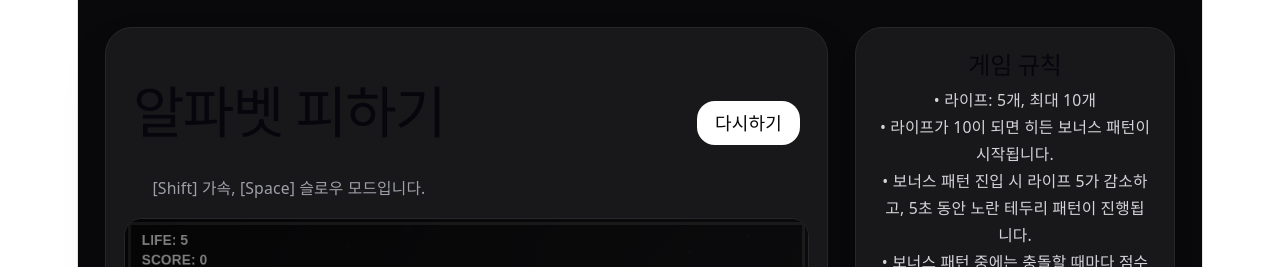
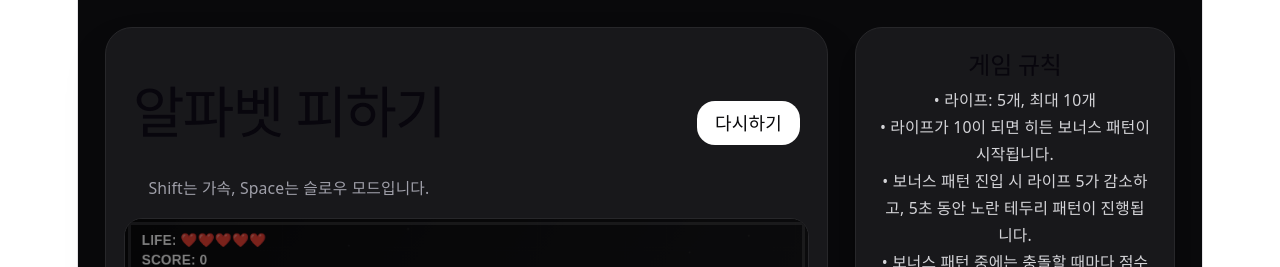
Before and after one commit to chodonghee-hub/BulletHellGame, a React (Vite) app: page / in a window 1280 px wide. Shown: the top 267 px of the page. Built offline with nearby package versions, Linux system fonts and the light colour scheme.

Commit message:
feat: add heart emoji at player life

```diff
--- a/src/App.jsx
+++ b/src/App.jsx
@@ -370,7 +370,7 @@ function App() {
           <div className="flex items-center justify-between mb-4 px-2 gap-4">
             <div>
               <h1 className="text-3xl font-bold">알파벳 피하기</h1>
-              <p className="text-zinc-400 text-sm mt-1">[Shift] 가속, [Space] 슬로우 모드입니다.</p>
+              <p className="text-zinc-400 text-sm mt-1">Shift는 가속, Space는 슬로우 모드입니다.</p>
             </div>
             <button
               onClick={startGame}
@@ -886,7 +886,8 @@ function drawGame(ctx, state, phase, avatar, projectileImages) {
 
   ctx.fillStyle = "rgba(255,255,255,0.9)";
   ctx.font = "600 18px sans-serif";
-  ctx.fillText(`LIFE: ${state.lives}`, 22, 34);
+  const hearts = "❤️".repeat(Math.max(state.lives, 0));
+  ctx.fillText(`LIFE: ${hearts || "없음"}`, 22, 34);
   ctx.fillText(`SCORE: ${state.score}`, 22, 60);
   ctx.fillText(`TIME: ${(state.elapsedMs / 1000).toFixed(1)}s`, 22, 86);
   ctx.fillText(`SLOW: ${state.slowMode ? "ON" : "OFF"}`, 22, 112);
```
